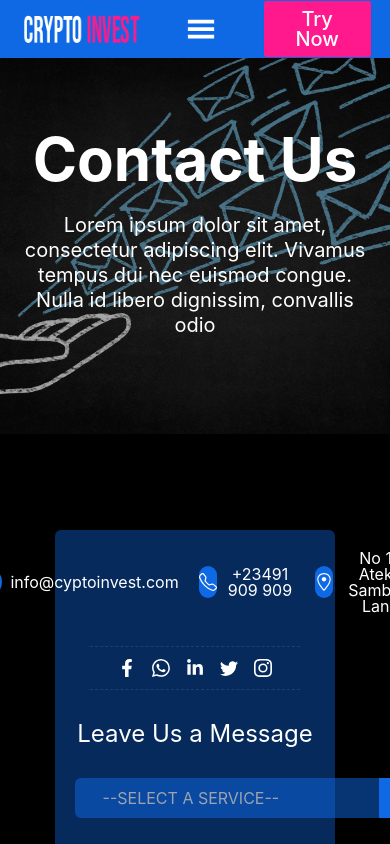
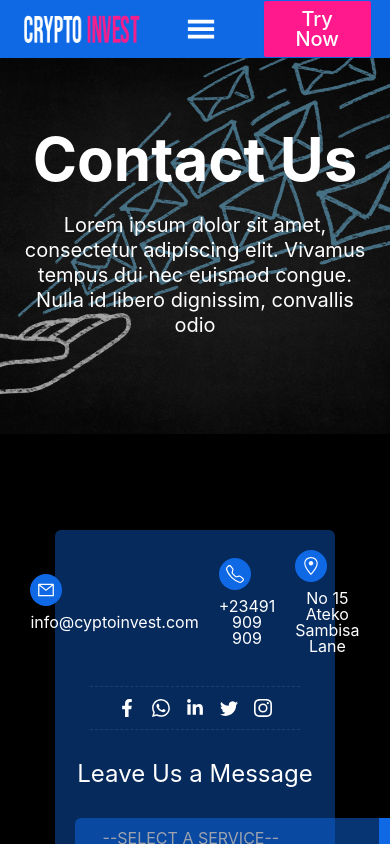
Before and after one commit to mmesomasaint/crypto-templates, a Next.js app: page /templates/crypto-invest/contact in a window 390 px wide. Shown: the top 844 px of the page. Built offline with nearby package versions, Linux system fonts and the light colour scheme.

Commit message:
Fix: Make contact card responsive to md screens

```diff
--- a/pages/templates/crypto-invest/contact.js
+++ b/pages/templates/crypto-invest/contact.js
@@ -128,7 +128,7 @@
               <div className='w-[80%] mx-auto bg-[#0F69E5] bg-opacity-40 rounded-md'>
                 <div className='p-5'>
                   <div className='flex justify-center items-center gap-5'>
-                    <div className='flex justify-start items-center gap-2'>
+                    <div className='flex flex-wrap justify-start items-center gap-2'>
                       <div className='flex justify-center items-center bg-[#0F69E5] w-8 h-8 rounded-full glow-primary-2'>
                         <AiOutlineMail className='text-lg text-white' />
                       </div>
@@ -138,7 +138,7 @@
                         </p>
                       </div>
                     </div>
-                    <div className='flex justify-start items-center gap-2'>
+                    <div className='flex flex-wrap justify-start items-center gap-2'>
                       <div className='flex justify-center items-center bg-[#0F69E5] w-8 h-8 rounded-full glow-primary-2'>
                         <BsTelephone className='text-lg text-white' />
                       </div>
@@ -148,7 +148,7 @@
                         </p>
                       </div>
                     </div>
-                    <div className='flex justify-start items-center gap-2'>
+                    <div className='flex flex-wrap justify-start items-center gap-2'>
                       <div className='flex justify-center items-center bg-[#0F69E5] w-8 h-8 rounded-full glow-primary-2'>
                         <GoLocation className='text-lg text-white' />
                       </div>
```
